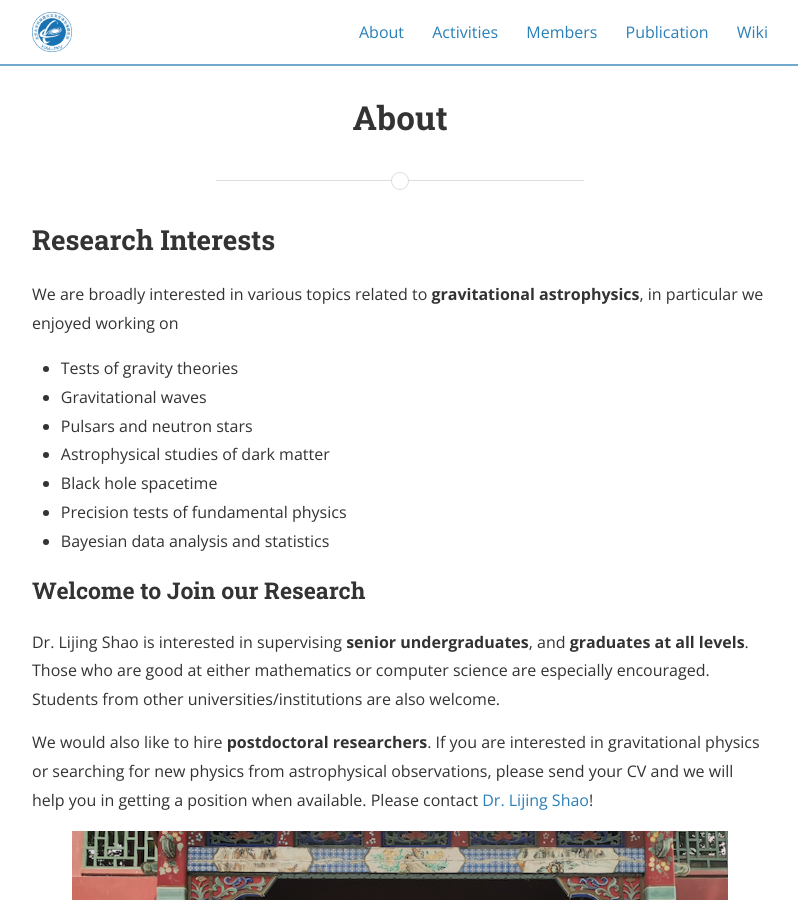
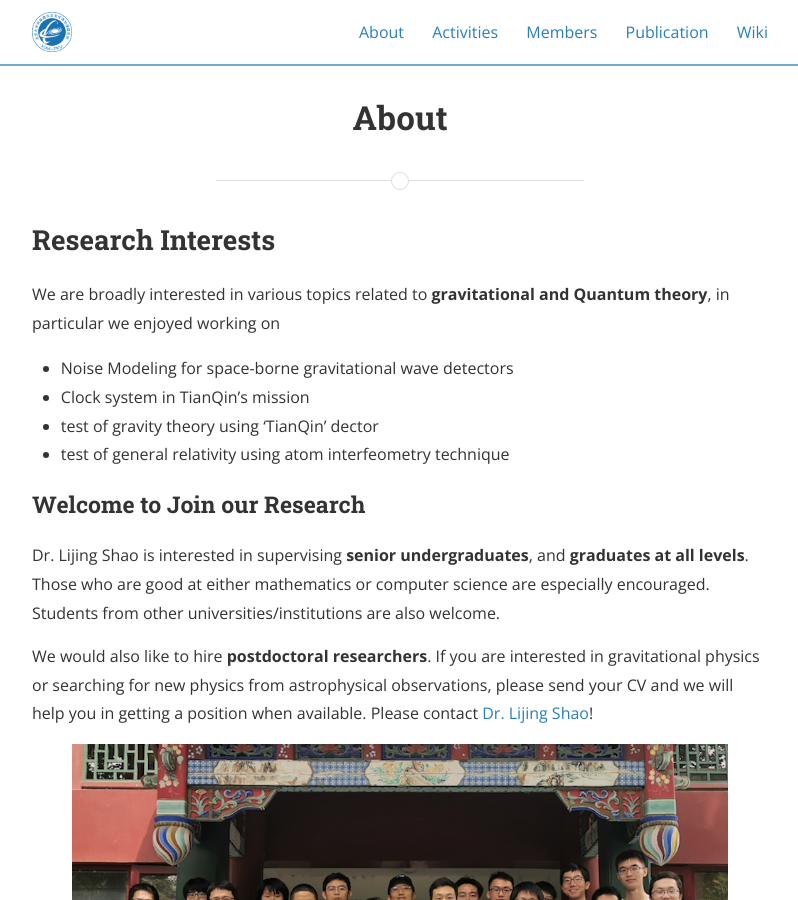
Before and after one commit to gravity-group/gravity-group.github.io, a Jekyll site: the page built from about.md, in a window 1280 px wide and 900 px high. Shown: the whole window, without its empty margins (240-1038 px from the left). Built offline with Jekyll 4.4.1, drawn with Linux system fonts in a browser that asks for light colours; nearby versions of some CDN libraries.

Commit message:
update about research interests

```diff
--- a/about.md
+++ b/about.md
@@ -24,14 +24,11 @@ tr:nth-child(odd) {
 
 ## Research Interests
 
-We are broadly interested in various topics related to **gravitational astrophysics**, in particular we enjoyed working on
-- Tests of gravity theories
-- Gravitational waves
-- Pulsars and neutron stars
-- Astrophysical studies of dark matter
-- Black hole spacetime
-- Precision tests of fundamental physics
-- Bayesian data analysis and statistics
+We are broadly interested in various topics related to **gravitational and Quantum theory**, in particular we enjoyed working on
+- Noise Modeling for space-borne gravitational wave detectors
+- Clock system in TianQin's mission
+- test of gravity theory using 'TianQin' dector
+- test of general relativity using atom interfeometry technique
 
 ### Welcome to Join our Research
 
```
